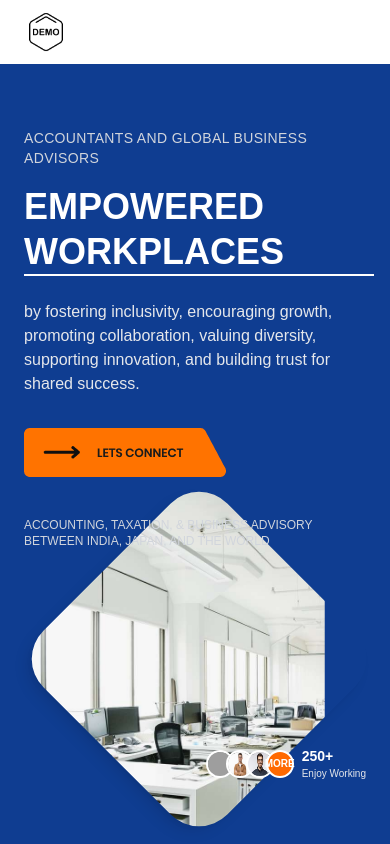
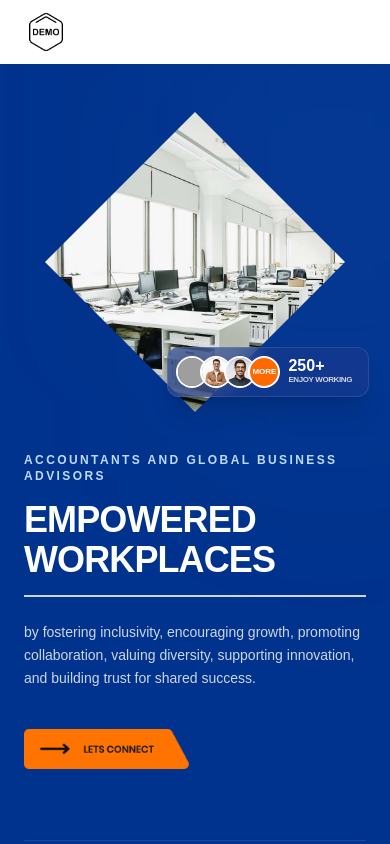
Before and after one commit to mrunalibind/DesignDot, a Next.js app: page / in a window 390 px wide. Shown: the top 844 px of the page. Built offline with nearby package versions, Linux system fonts and the light colour scheme; grey boxes are pictures that could not be loaded.

Commit message:
UI Fixes

```diff
--- a/components/About.tsx
+++ b/components/About.tsx
@@ -8,7 +8,7 @@ export default function About() {
         {/* FLEX CONTAINER */}
         <div className="flex flex-col lg:flex-row gap-40 relative">
 
-          {/* LEFT LABEL (VISIBLE ONLY ON LARGE) */}
+
           <div className="hidden lg:flex absolute left-0 top-0">
             <div className="bg-gray-200 w-[115px] h-[115px] pl-3 pb-3 rounded-2xl flex items-end text-[12px] font-bold text-black text-center">
               ABOUT<br />FIRM
--- a/components/Hero.tsx
+++ b/components/Hero.tsx
@@ -1,89 +1,78 @@
 import React from "react";
-import Image from "next/image";
 
 export default function Hero() {
   return (
-    <div className="w-full bg-[#0F3D91] text-white relative overflow-hidden">
-      <div className="max-w-7xl mx-auto px-6 py-16 grid lg:grid-cols-2 gap-10 items-center">
+    <div className="w-full bg-[#00338D] text-white relative overflow-hidden min-h-[600px] lg:min-h-[700px] flex items-center">
+      <div className="max-w-7xl mx-auto px-6 py-12 lg:py-0 grid lg:grid-cols-2 gap-10 items-center w-full relative z-10">
 
         {/* LEFT CONTENT */}
-        <div className="z-10">
-          <p className="text-sm uppercase tracking-wide text-gray-300 mb-4">
+        <div className="z-20 order-2 lg:order-1">
+          <p className="text-xs md:text-sm uppercase tracking-[0.2em] text-blue-200 mb-4 font-semibold">
             Accountants and Global Business Advisors
           </p>
 
-          <h1 className="text-4xl md:text-5xl font-bold leading-tight mb-6">
-            EMPOWERED <br /> WORKPLACES
-            <div className="w-[350px] h-[2px] bg-white"></div>
-          </h1>
+          <div className="mb-6">
+            <h1 className="text-4xl md:text-6xl font-extrabold leading-[1.1] tracking-tight">
+              EMPOWERED <br /> WORKPLACES
+            </h1>
+            <div className="w-full max-w-[460px] h-[2px] bg-white mt-4 opacity-80"></div>
+          </div>
 
-
-          <p className="text-gray-200 mb-8 max-w-md">
+          <p className="text-gray-200 mb-10 max-w-md text-sm md:text-base leading-relaxed opacity-90">
             by fostering inclusivity, encouraging growth, promoting collaboration,
             valuing diversity, supporting innovation, and building trust for shared success.
           </p>
 
           {/* BUTTON */}
-          <img src="/lets_connect.png" alt="" />
+          <div className="cursor-pointer hover:brightness-110 transition-all inline-block group">
+            <img src="/lets_connect.png" alt="Let's Connect" className="h-10 md:h-12 w-auto" />
+          </div>
 
-          <p className="text-xs mt-10 text-gray-300">
+          <p className="text-[10px] md:text-xs mt-16 text-blue-300 font-bold tracking-[0.15em] uppercase border-t border-white/10 pt-4 inline-block">
             ACCOUNTING, TAXATION, & BUSINESS ADVISORY BETWEEN INDIA, JAPAN, AND THE WORLD
           </p>
         </div>
 
+        {/* RIGHT IMAGE SECTION */}
+        <div className="relative order-1 lg:order-2 flex justify-center lg:justify-end w-full">
 
-        {/* RIGHT IMAGE SECTION */}
-        <div className="relative flex justify-center lg:justify-end">
+          <div className="relative w-full max-w-[300px] sm:max-w-[400px] lg:max-w-[550px] aspect-square lg:-mr-20">
 
-          {/* RESPONSIVE WRAPPER */}
-          <div className="
-    relative
-    w-[260px] h-[260px]
-    sm:w-[320px] sm:h-[320px]
-    md:w-[420px] md:h-[420px]
-    lg:w-[520px] lg:h-[520px]
-    -mt-[60px] sm:-mt-[80px] md:-mt-[100px] lg:-mt-[120px]
-  ">
-
-            {/* DIAMOND */}
-            <div className="absolute inset-0 rotate-45 overflow-hidden rounded-[40px] md:rounded-[60px] shadow-lg">
-
+            <div
+              className="absolute inset-0 shadow-2xl overflow-hidden"
+              style={{
+                clipPath: "polygon(50% 0%, 100% 50%, 50% 100%, 0% 50%)",
+              }}
+            >
               <img
                 src="/hero.jpg"
                 alt="office"
-                className="
-          w-[140%] h-[140%]
-          object-cover
-          -rotate-45
-          scale-125 md:scale-160
-        "
+                className="w-full h-full object-cover scale-110"
               />
             </div>
 
-          </div>
+            {/* PROFILE STACK */}
+            <div className="absolute bottom-[5%] right-[-8%] lg:right-[-10%] flex items-center gap-2 md:gap-3 z-30 bg-blue-900/60 backdrop-blur-md p-2 rounded-xl border border-white/10 shadow-xl">
+              <div className="flex -space-x-2 md:-space-x-3">
+                <img className="w-8 h-8 md:w-11 md:h-11 rounded-full border-2 border-white object-cover" src="/man1.png" alt="user" />
+                <img className="w-8 h-8 md:w-11 md:h-11 rounded-full border-2 border-white object-cover" src="/man2.png" alt="user" />
+                <img className="w-8 h-8 md:w-11 md:h-11 rounded-full border-2 border-white object-cover" src="/man3.png" alt="user" />
+                <div className="w-8 h-8 md:w-11 md:h-11 bg-orange-500 flex items-center justify-center rounded-full border-2 border-white text-[8px] md:text-[10px] font-black uppercase">
+                  MORE
+                </div>
+              </div>
 
-          {/* PROFILE STACK */}
-          <div className="absolute bottom-2 right-2 sm:bottom-4 sm:right-4 md:bottom-5 md:right-5 flex items-center gap-2 sm:gap-3 z-20">
-
-            <div className="flex -space-x-2 sm:-space-x-3">
-              <img className="w-7 h-7 sm:w-9 sm:h-9 md:w-10 md:h-10 rounded-full border-2 border-white" src="/man1.png" />
-              <img className="w-7 h-7 sm:w-9 sm:h-9 md:w-10 md:h-10 rounded-full border-2 border-white" src="/man2.png" />
-              <img className="w-7 h-7 sm:w-9 sm:h-9 md:w-10 md:h-10 rounded-full border-2 border-white" src="/man3.png" />
-              <div className="w-7 h-7 sm:w-9 sm:h-9 md:w-10 md:h-10 bg-orange-500 flex items-center justify-center rounded-full border-2 border-white text-[10px] md:text-xs font-bold">
-                MORE
+              <div className="pr-2">
+                <p className="font-bold text-base md:text-xl leading-none">250+</p>
+                <p className="text-[8px] md:text-[10px] text-gray-300 uppercase font-bold tracking-tighter">Enjoy Working</p>
               </div>
-            </div>
-
-            <div>
-              <p className="font-bold text-sm md:text-lg">250+</p>
-              <p className="text-[10px] md:text-xs text-gray-200">Enjoy Working</p>
             </div>
           </div>
         </div>
       </div>
 
-      {/* CURVE OVERLAY */}
-      {/* <div className="absolute top-0 right-0 w-1/2 h-full bg-white/5 rounded-l-[120px]"></div> */}
+      {/* Background Glow */}
+      <div className="absolute top-[-10%] right-[-10%] w-[50%] h-[50%] bg-blue-400/10 blur-[120px] rounded-full pointer-events-none"></div>
     </div>
   );
-};
+}
--- a/components/Navbar.tsx
+++ b/components/Navbar.tsx
@@ -2,15 +2,17 @@
 
 import { useState } from "react";
 import { Menu, X, ChevronDown, Search } from "lucide-react";
+import { IoMdArrowDropdown } from "react-icons/io";
 import Image from "next/image";
 
 export default function Navbar() {
   const [isMenuOpen, setIsMenuOpen] = useState(false);
 
   return (
-    <nav className="w-full bg-white font">
+    <nav className="w-full bg-white">
       <div className="max-w-7xl mx-auto px-4 md:px-8 h-16 flex items-center justify-between">
 
+        {/* LOGO */}
         <div className="flex items-center">
           <Image
             src="/logo.png"
@@ -21,6 +23,7 @@ export default function Navbar() {
           />
         </div>
 
+        {/* DESKTOP MENU */}
         <ul className="hidden md:flex items-center gap-8 text-xs font-semibold tracking-wide">
           <li className="cursor-pointer hover:text-blue-600">WHO WE SERVE</li>
           <li className="cursor-pointer hover:text-blue-600">SOLUTIONS</li>
@@ -29,29 +32,32 @@ export default function Navbar() {
           <li className="cursor-pointer hover:text-blue-600">CONTACT US</li>
         </ul>
 
-        <div className="hidden md:flex items-center gap-6 text-xs font-semibold">
+        {/* RIGHT SECTION (VISIBLE ALWAYS) */}
+        <div className="flex items-center gap-3 sm:gap-4 md:gap-6 text-xs font-semibold">
 
+          {/* SEARCH */}
           <Search size={18} className="cursor-pointer" />
 
-          <div className="flex items-center gap-1 cursor-pointer">
+          {/* COUNTRY */}
+          <div className="hidden sm:flex items-center gap-1 cursor-pointer">
             <span>IND</span>
-            <ChevronDown size={14} />
+            <IoMdArrowDropdown size={18}/>
           </div>
 
-          <div className="flex items-center gap-1 cursor-pointer">
+          {/* LANGUAGE */}
+          <div className="hidden sm:flex items-center gap-1 cursor-pointer">
             <span>ENGLISH</span>
-            <ChevronDown size={14} />
+            <IoMdArrowDropdown size={18}/>
           </div>
 
+          {/* MOBILE MENU BUTTON */}
+          <button
+            className="md:hidden ml-2"
+            onClick={() => setIsMenuOpen(!isMenuOpen)}
+          >
+            {isMenuOpen ? <X size={24} /> : <Menu size={24} />}
+          </button>
         </div>
-
-        {/* MOBILE BUTTON */}
-        <button
-          className="md:hidden"
-          onClick={() => setIsMenuOpen(!isMenuOpen)}
-        >
-          {isMenuOpen ? <X size={24} /> : <Menu size={24} />}
-        </button>
       </div>
 
       {/* MOBILE MENU */}
@@ -64,7 +70,8 @@ export default function Navbar() {
           <p className="py-2 border-b">ABOUT US</p>
           <p className="py-2 border-b">CONTACT US</p>
 
-          <div className="pt-2 flex justify-between">
+          {/* SHOW DROPDOWNS INSIDE MENU FOR SMALL SCREENS */}
+          <div className="pt-2 flex justify-between text-xs">
             <span>IND</span>
             <span>ENGLISH</span>
           </div>
@@ -72,4 +79,4 @@ export default function Navbar() {
       )}
     </nav>
   );
-};
+}
--- a/package.json
+++ b/package.json
@@ -12,7 +12,8 @@
     "lucide-react": "^0.577.0",
     "next": "16.2.1",
     "react": "19.2.4",
-    "react-dom": "19.2.4"
+    "react-dom": "19.2.4",
+    "react-icons": "^5.6.0"
   },
   "devDependencies": {
     "@tailwindcss/postcss": "^4",
```
Also changed, not shown: 1 other file (tests, documents, lock files or other folders).
